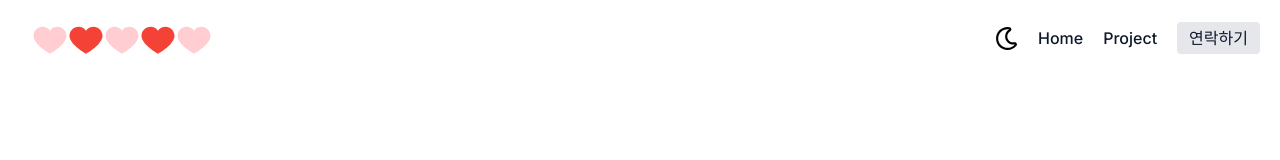
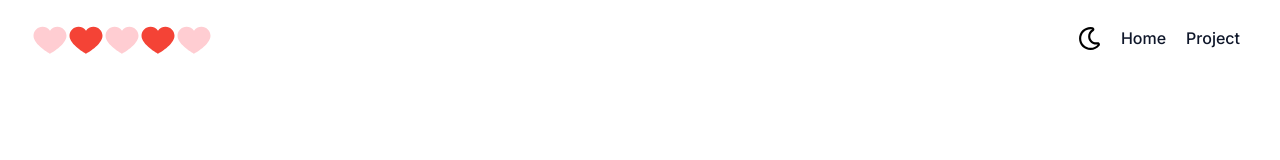
Before and after one commit to amy3374/My-Portfolio, a Next.js app: page / in a window 1280 px wide. Shown: the top 160 px of the page. Built offline with nearby package versions, Linux system fonts and the light colour scheme.

Commit message:
navbar 수정

```diff
--- a/src/components/Navbar.tsx
+++ b/src/components/Navbar.tsx
@@ -27,12 +27,6 @@ const Navbar = () => {
             Project
           </Link>
         </nav>
-        <a
-          href="https://open.kakao.com/o/gHQbzY9f"
-          className="inline-flex items-center bg-gray-200 dark:text-black border-0 py-1 px-3 focus:outline-none rounded mt-4 md:mt-0"
-        >
-          연락하기
-        </a>
       </div>
     </header>
   );
```
